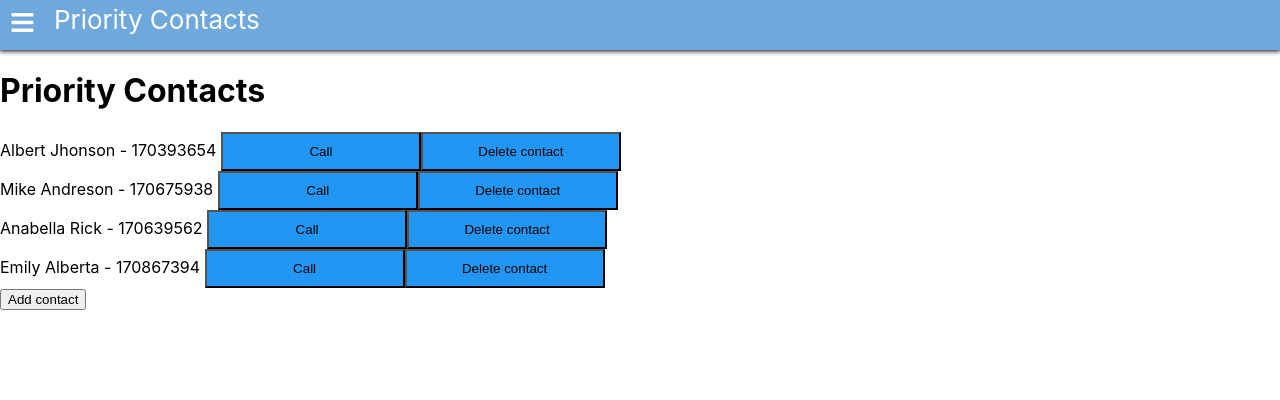
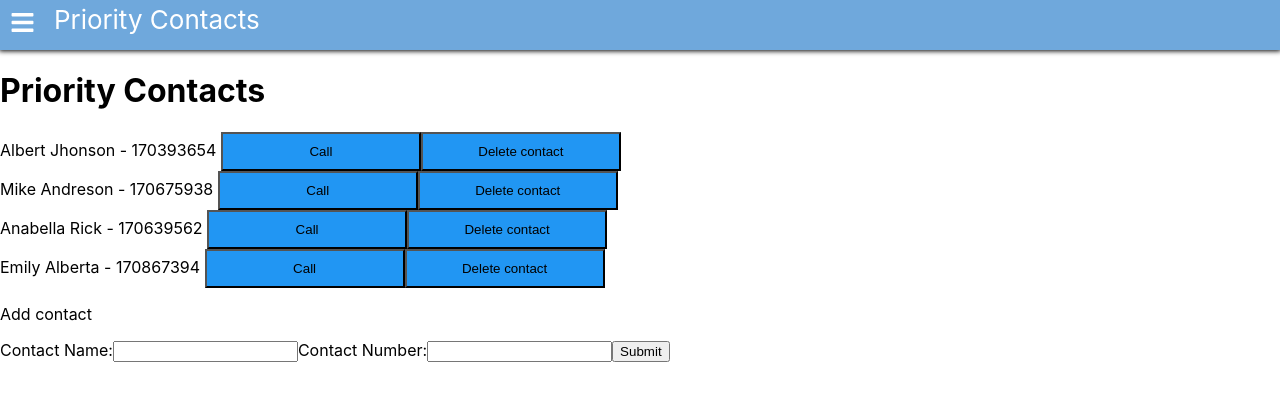
Before and after one commit to AdPat99/Requirements-Engineering-Project, a React (Create React App) app in the folder prototipo-er/: page /contacts in a window 1280 px wide. Shown: the top 400 px of the page. Built offline with nearby package versions, Linux system fonts and the light colour scheme.

Commit message:
Last code

```diff
--- a/prototipo-er/src/pages/Contacts.js
+++ b/prototipo-er/src/pages/Contacts.js
@@ -1,11 +1,12 @@
 import React from 'react'
 function addContact() {
 document.getElementById("list").innerHTML +=
-            "<div>This is the text which has been inserted by JS</div>";
+            "<span>Name - Number </span>"+
+            " <button class='callbtn'>Call</button> "
+            +" <button class='callbtn'>Delete contact</button>";
 }
-
 function remContact() {
-    let element = document.getElementById("contact1");
+    let element = document.getElementById();
 element.remove();
 }
 
@@ -15,28 +16,36 @@ export default function Contacts() {
     <body>
         <h1>Priority Contacts</h1>
 <div id="list">
-        <div class="contact list">
+        <div class='contact list'>
             <span>Albert Jhonson - 170393654  </span>
             <button class='callbtn'>Call</button>
             <button id="contact1" class='callbtn' onClick={remContact}>Delete contact</button>
         </div>
-        <div class="contact list">
+        <div class='contact list'>
             <span>Mike Andreson - 170675938  </span>
             <button class='callbtn'>Call</button>
             <button class='callbtn'>Delete contact</button>
         </div>
-        <div class="contact list">
+        <div class='contact list'>
             <span>Anabella Rick - 170639562  </span>
             <button class='callbtn'>Call</button>
             <button class='callbtn'>Delete contact</button>
         </div>
-        <div class="contact list">
+        <div class='contact list'>
             <span>Emily Alberta - 170867394  </span>
             <button class='callbtn'>Call</button>
             <button class='callbtn'>Delete contact</button>
         </div>
 </div>
-<button onClick={addContact}>Add contact</button>
+<p>Add contact</p>
+<div><form name="frm1" method="post" onsubmit="return addContact()">
+<label for="name">Contact Name:</label>
+    <input type="text" name="name"></input>
+    <label for="number">Contact Number:</label>
+        <input type="text" name ="number"></input>
+    <input type="submit" value="Submit"></input>
+</form>
+</div>
     </body>
     </>
   )
```
